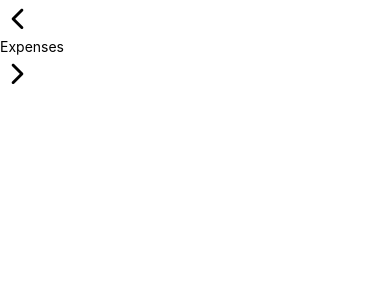
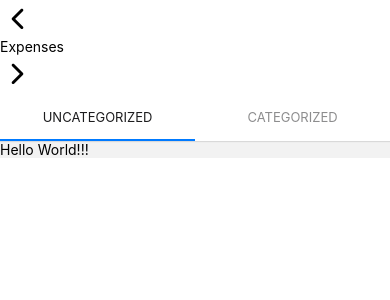
Before and after one commit to luiz-couto/budGet, a React Native app in the folder app/: screen / in a window 390 px wide. Shown: the top 300 px of the page. Built offline with nearby package versions, Linux system fonts and the light colour scheme; what native-base would draw is missing.

Commit message:
added top bar navigator to expenses page

```diff
--- a/app/package.json
+++ b/app/package.json
@@ -10,15 +10,18 @@
     "lint": "eslint . --ext .js,.jsx,.ts,.tsx"
   },
   "dependencies": {
+    "@react-navigation/material-top-tabs": "^6.0.6",
     "@react-navigation/native": "^6.0.6",
     "native-base": "^3.2.1",
     "node-sass": "^6.0.1",
     "react": "17.0.2",
     "react-native": "0.66.0",
+    "react-native-pager-view": "^5.4.8",
     "react-native-safe-area-context": "^3.3.2",
     "react-native-sass-transformer": "^1.4.0",
     "react-native-screens": "^3.9.0",
     "react-native-svg": "^12.1.1",
+    "react-native-tab-view": "^3.1.1",
     "react-native-vector-icons": "^8.1.0",
     "styled-components": "^5.3.1",
     "styled-system": "^5.1.5"
--- /dev/null
+++ b/app/src/pages/expenses/categorized/index.tsx
@@ -0,0 +1,17 @@
+import React from 'react'
+import {
+  View,
+  Text
+} from 'react-native'
+
+import styles from './styles.scss'
+
+const Categorized = () => {
+  return (
+    <View style={styles.container}>
+      <Text>Hello World!</Text>
+    </View>
+  );
+}
+
+export default Categorized
--- /dev/null
+++ b/app/src/pages/expenses/categorized/styles.scss
@@ -0,0 +1,6 @@
+@import '../../../styles/global';
+
+.container {
+    background-color: $white;
+    flex: 1;
+}
--- a/app/src/pages/expenses/index.tsx
+++ b/app/src/pages/expenses/index.tsx
@@ -2,12 +2,17 @@ import React from 'react'
 import {
   View
 } from 'react-native'
-import Icon from 'react-native-vector-icons/Feather';
+import Icon from 'react-native-vector-icons/Feather'
+import { createMaterialTopTabNavigator } from '@react-navigation/material-top-tabs'
 
 import Header from '../../components/Header'
 import PressableOpacity from '../../components/PressableOpacity'
+import Uncategorized from './uncategorized'
+import Categorized from './categorized'
 
 import styles from './styles.scss'
+
+const Tab = createMaterialTopTabNavigator()
 
 const Expenses = () => {
   return (
@@ -29,6 +34,12 @@ const Expenses = () => {
           </PressableOpacity>
         }
       />
+      <View style={styles.tab_bar_box}>
+        <Tab.Navigator>
+          <Tab.Screen name="Uncategorized" component={Uncategorized} />
+          <Tab.Screen name="Categorized" component={Categorized} />
+        </Tab.Navigator>
+      </View>
     </View>
   );
 }
--- a/app/src/pages/expenses/styles.scss
+++ b/app/src/pages/expenses/styles.scss
@@ -9,3 +9,7 @@
     color: $font_placeholder;
     padding-left: 10px;
 }
+
+.tab_bar_box {
+    height: 100%;
+}
--- /dev/null
+++ b/app/src/pages/expenses/uncategorized/index.tsx
@@ -0,0 +1,15 @@
+import React from 'react'
+import {
+  View,
+  Text
+} from 'react-native'
+
+const Uncategorized = () => {
+  return (
+    <View>
+      <Text>Hello World!!!</Text>
+    </View>
+  );
+}
+
+export default Uncategorized
```
Also changed, not shown: app/src/pages/expenses/uncategorized/styles.scss (added), 1 other file (tests, documents, lock files or other folders).
